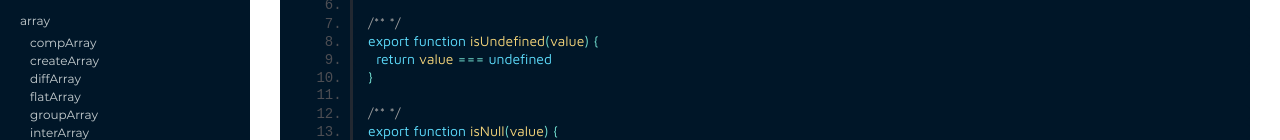
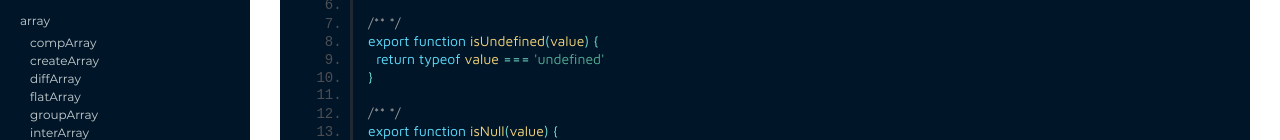
Before and after one commit to tangshuang/ts-fns, a plain HTML site: page is.js.html in a window 1280 px wide. Shown: the part 231-371 px from the top of the page. Drawn offline with Linux system fonts and the light colour scheme.

Commit message:
deploy: 759dac105374f1ba88f73e053375cf1b6da8e757

```diff
--- a/is.js.html
+++ b/is.js.html
@@ -65,7 +65,7 @@ import { unionArray } from './array.js'
 
 /** */
 export function isUndefined(value) {
-  return value === undefined
+  return typeof value === 'undefined'
 }
 
 /** */
```
